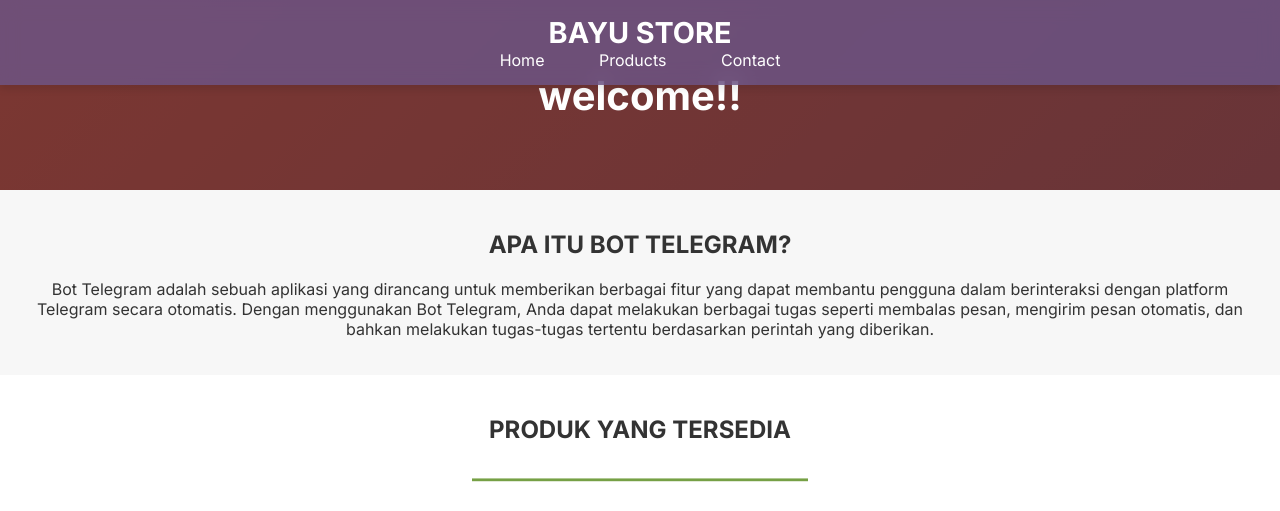
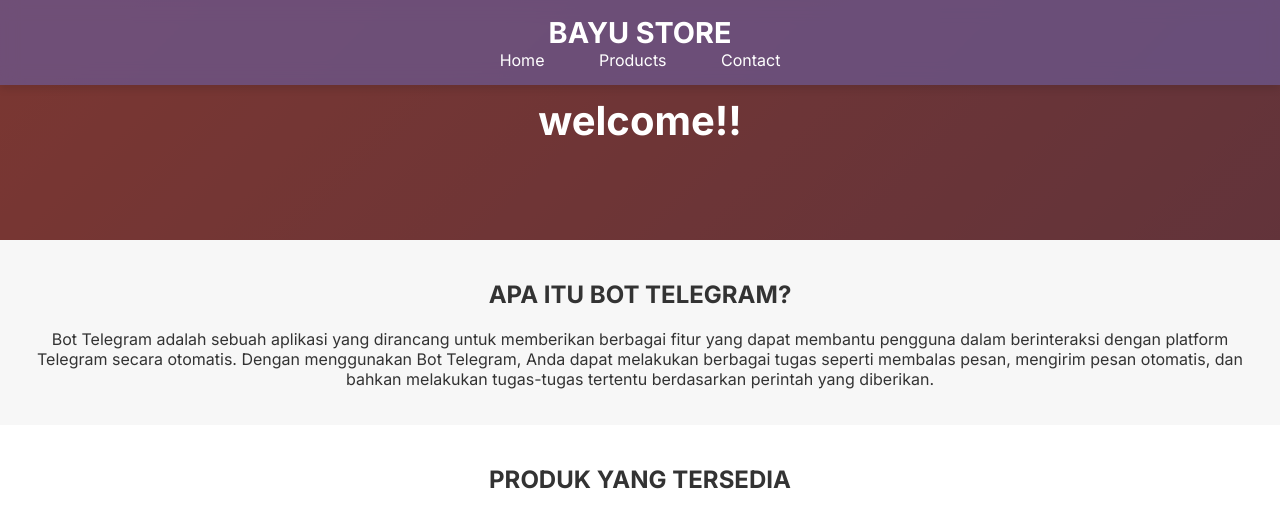
Before and after one commit to BayuXbot/bayu-store, a plain HTML site: page index.html in a window 1280 px wide. Shown: the top 511 px of the page. Drawn offline with Linux system fonts and the light colour scheme.

Commit message:
Update style.css

```diff
--- a/style.css
+++ b/style.css
@@ -68,10 +68,10 @@ section {
 /* Home Section */
 section#home {
     background: linear-gradient(135deg, #FF6F61, #6B5B95);
-    background-size: 400% 400%;
+    background-size: 300% 300%;
     animation: gradientAnimation 5s ease infinite;
     color: white;
-    height: 150px;
+    height: 200px;
     display: flex;
     flex-direction: column;
     justify-content: center;
```
